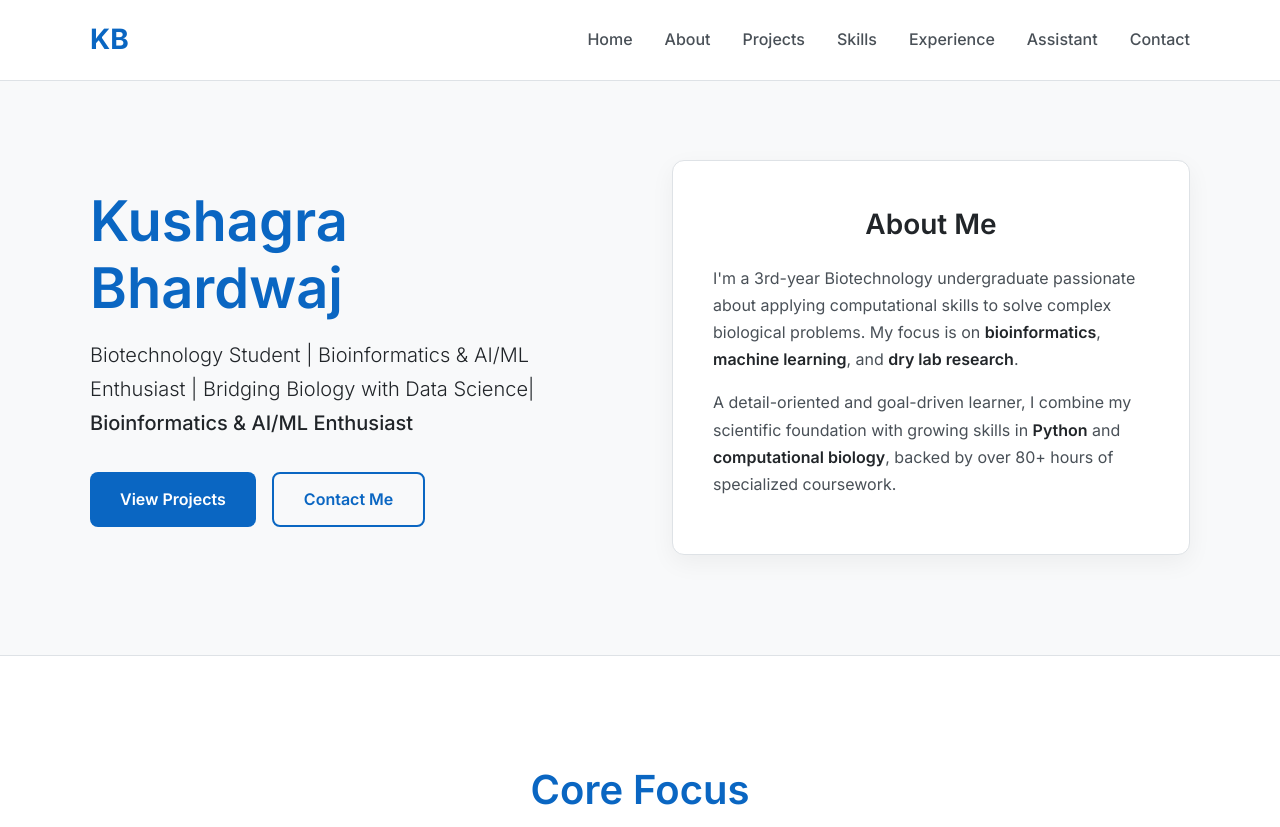
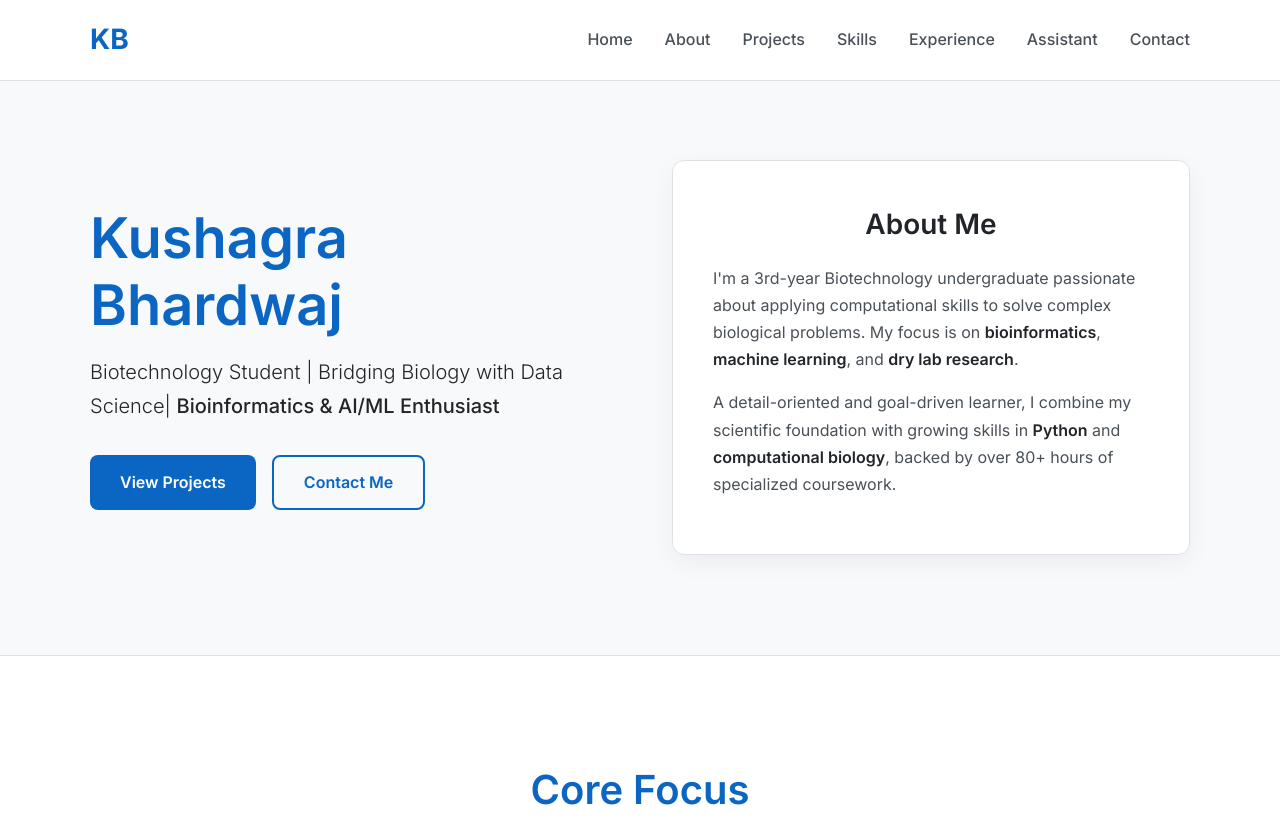
Before and after one commit to kush021104/_portfolio_, a website: page index.html in a window 1280 px wide. Shown: the top 827 px of the page. Drawn offline with Linux system fonts and the light colour scheme.

Commit message:
Update index.html

```diff
--- a/index.html
+++ b/index.html
@@ -596,7 +596,7 @@
             <div class="hero-content">
                 <div class="hero-left">
                     <h1>Kushagra Bhardwaj</h1>
-                    <p class="subtitle">Biotechnology Student | Bioinformatics & AI/ML Enthusiast | Bridging Biology with Data Science| <span class="highlight-text">Bioinformatics & AI/ML Enthusiast</span></p>
+                    <p class="subtitle">Biotechnology Student | Bridging Biology with Data Science| <span class="highlight-text">Bioinformatics & AI/ML Enthusiast</span></p>
                     <div class="cta-buttons">
                         <a href="#projects" class="btn btn-primary">View Projects</a>
                         <a href="#contact" class="btn btn-secondary">Contact Me</a>
```
